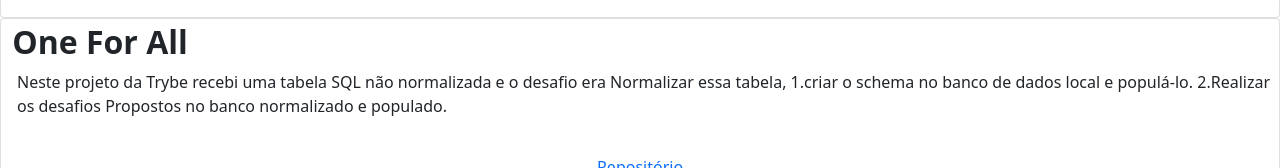
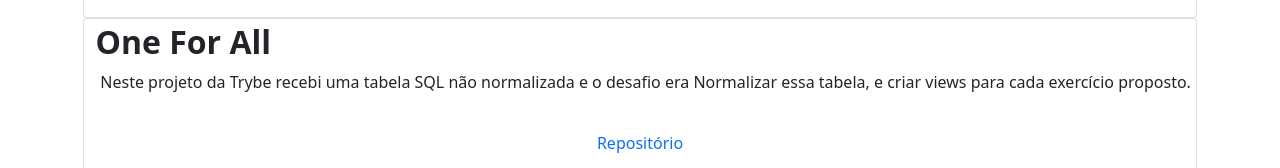
Before and after one commit to marcoswarmling/Portfolio, a React (Create React App) app: page /Projects in a window 1280 px wide. Shown: the part 534-702 px from the top of the page. Built offline with nearby package versions, Linux system fonts and the light colour scheme.

Commit message:
ajustando informaçoes

```diff
--- a/src/arrays.js
+++ b/src/arrays.js
@@ -54,7 +54,7 @@ export const Backprojects = [{
 },
 {
   Name: 'One For All',
-  Description: 'Neste projeto da Trybe recebi uma tabela SQL não normalizada e o desafio era Normalizar essa tabela, 1.criar o schema no banco de dados local e populá-lo. 2.Realizar os desafios Propostos no banco normalizado e populado. ',
+  Description: 'Neste projeto da Trybe recebi uma tabela SQL não normalizada e o desafio era Normalizar essa tabela, e criar views para cada exercício proposto. ',
   link: 'https://github.com/marcoswarmling/sd-011-mysql-one-for-all',
   image: 'https://thumbs2.imgbox.com/c1/20/twUm6mOv_t.png',
 }
```
